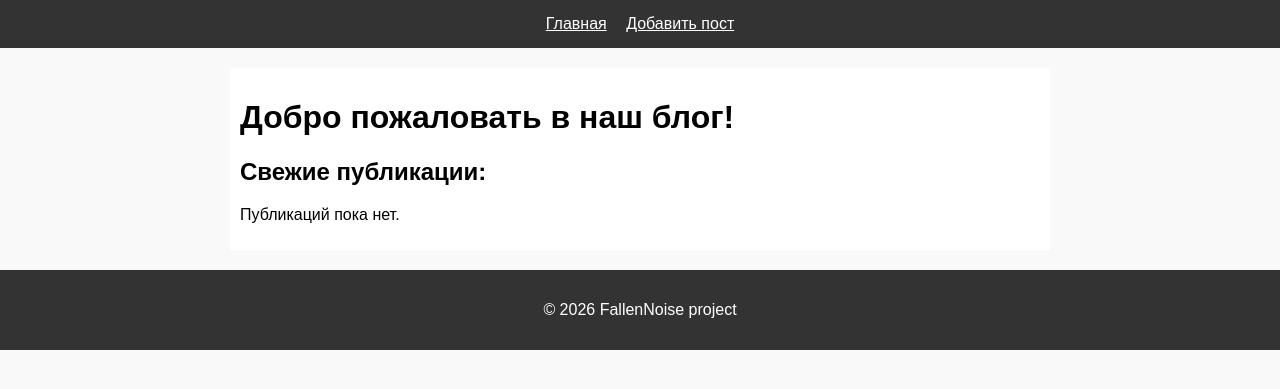
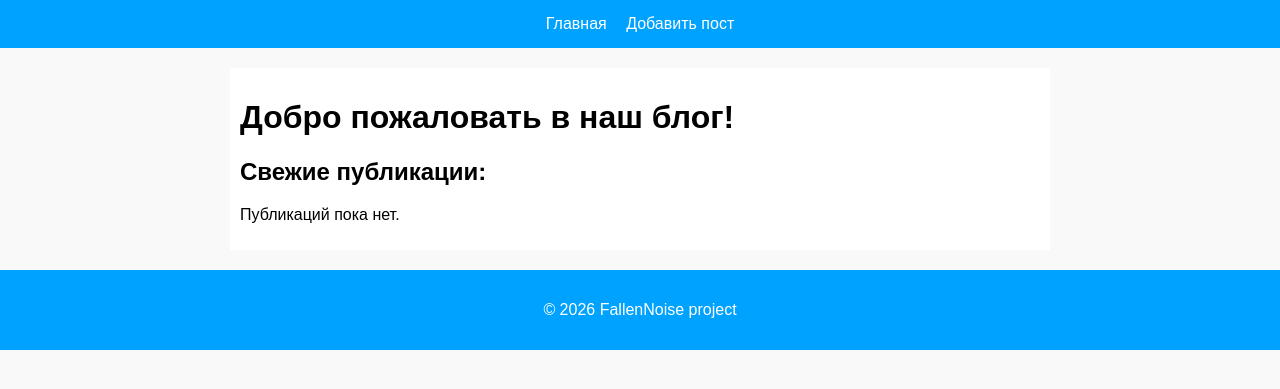
Before and after one commit to FallenNoise/SITE_WORK, a Django app: page / in a window 1280 px wide. Shown: the top 389 px of the page. Run offline with Django 5.2, Linux system fonts and the light colour scheme; data that the repository does not hold is empty.

Commit message:
style(css): обновить цветовую палитру сайта (header, footer и ссылки).

```diff
--- a/static/css/base.css
+++ b/static/css/base.css
@@ -6,7 +6,7 @@ body {
 }
 header,
 footer {
-  background: #333;
+  background: #00a2ff;
   color: #fff;
   padding: 15px;
   text-align: center;
@@ -22,3 +22,13 @@ main {
   padding: 10px 0;
   margin-bottom: 15px;
 }
+a {
+  color: #0076c6; /* Насыщенный сине-голубой цвет для ссылок */
+  text-decoration: none; /* Убирает подчеркивание, если оно не нужно */
+  transition: color 0.2s; /* Плавный переход цвета при наведении */
+}
+
+a:hover {
+  color: #00a2ff; /* Ярко-голубой цвет при наведении курсора (как на полосках) */
+  text-decoration: underline; /* Подчеркивание при наведении */
+}
```
